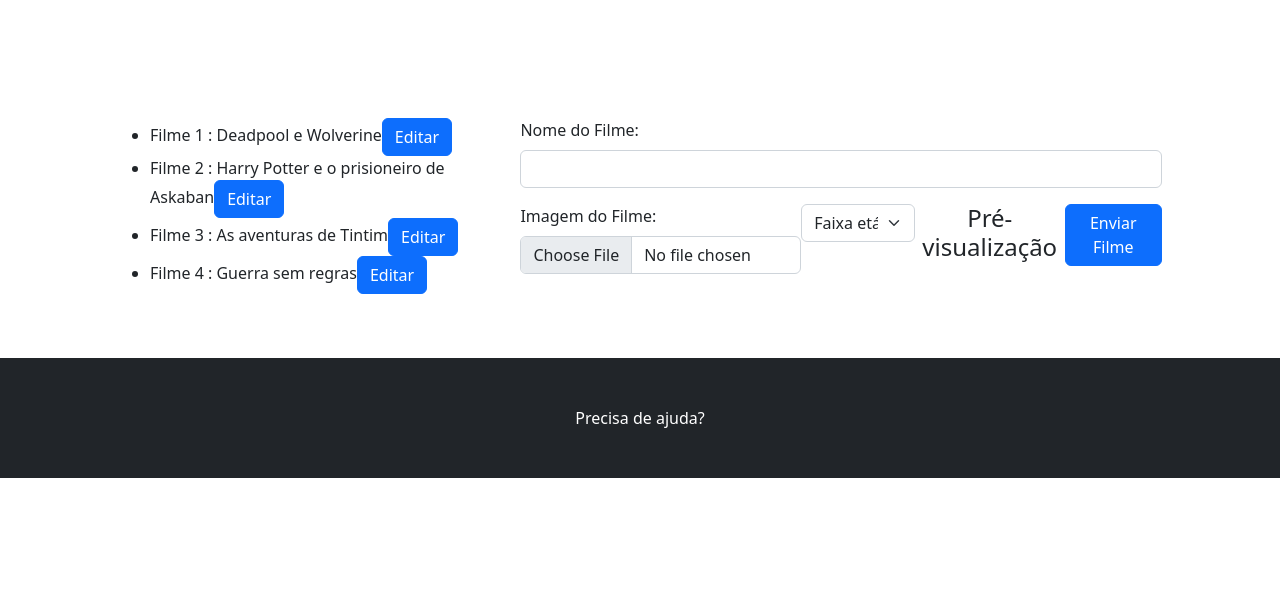
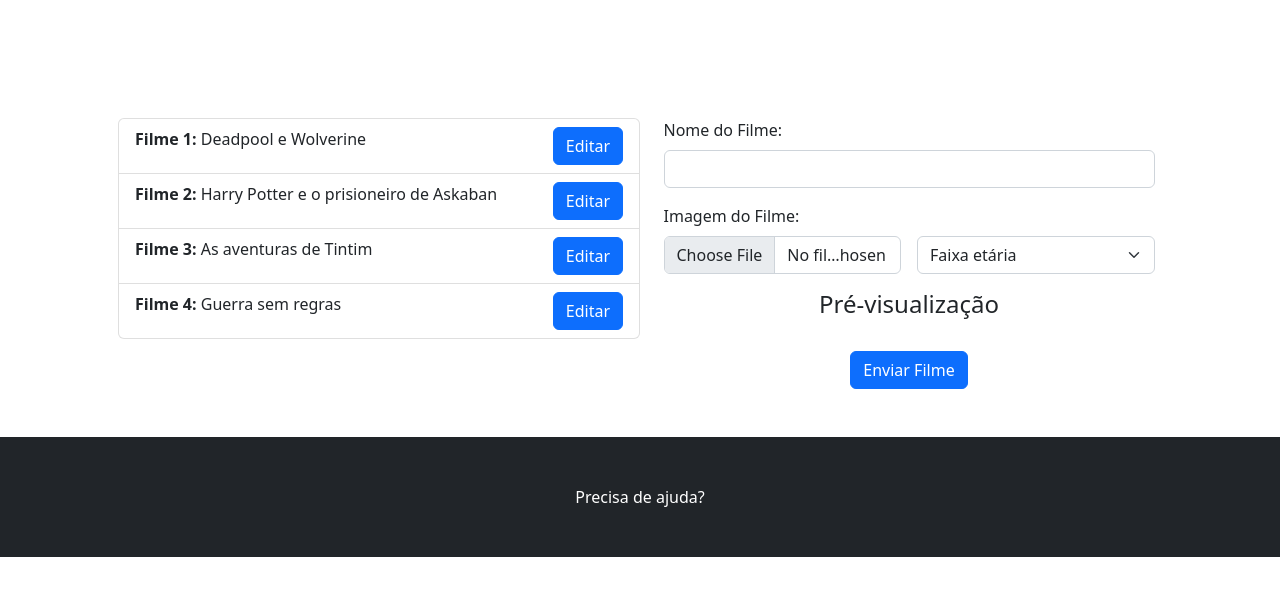
Before and after one commit to jv-gb/ProjetoEsof, a plain HTML site: page adicionar.html in a window 1280 px wide. Shown: the part 197-792 px from the top of the page. Drawn offline with nearby package versions, Linux system fonts and the light colour scheme.

Commit message:
Formatação corrigida

```diff
--- a/adicionar.html
+++ b/adicionar.html
@@ -63,11 +63,8 @@
             <div class="d-flex gap-3 justify-content-center">
                 <!--Adicionando Filmes-->
 
-                <div>
-                    <ul id="lista-filmes-add">
-
-                    </ul>
-
+                <div class=" w-50">
+                    <ul id="lista-filmes-add" class="list-group"></ul>
                 </div>
 
                 <!-- Local para enviar informações -->
@@ -78,14 +75,14 @@
                             <label for="nomeFilme" class="form-label">Nome do Filme:</label>
                             <input type="text" class="form-control" id="nomeFilme" name="nomeFilme" required>
                         </div>
-                        <div class="d-flex">
+                        <div class="d-flex gap-3 align-items-end">
                             <!-- Campo para a imagem do filme -->
-                            <div class="form-group mb-3">
+                            <div class="form-group mb-3 w-50">
                                 <label for="imagemFilme" class="form-label">Imagem do Filme:</label>
                                 <input type="file" class="form-control" id="imagemFilme" name="imagemFilme"
                                     accept="image/*" required>
                             </div>
-                            <div class="form-group mb-3">
+                            <div class="form-group mb-3 w-50">
                                 <select class="form-select" aria-label="Default select example">
                                     <option selected>Faixa etária</option>
                                     <option value="0">Livre</option>
@@ -96,7 +93,7 @@
                                     <option value="18">18</option>
                                 </select>
                             </div>
-
+                        </div>
 
                             <!-- Pré-visualização da imagem e nome -->
                             <div class="mb-3">
@@ -109,7 +106,6 @@
                             <!-- Botão para enviar o formulário -->
                             <div class="text-center">
                                 <button type="submit" class="btn btn-primary">Enviar Filme</button>
-                            </div>
                     </form>
                 </div>
 
--- a/filmes.json
+++ b/filmes.json
@@ -2,7 +2,7 @@
     {
         "nome": "Deadpool e Wolverine",
         "faixaEtaria": "18",
-        "imagem": "https://cinesantahelena.com.br/wp-content/uploads/2024/07/deadpool-3-561x800.jpg",
+        "imagem": "./Imagens/deadpool-3.jpg",
         "nota": 8
     },
     {
--- a/js/scripts.js
+++ b/js/scripts.js
@@ -14,10 +14,11 @@ fetch('../filmes.json')
             const itemLista = document.createElement('li');
             const botao = document.createElement('button');
             botao.className = 'btn btn-primary botao-editar'
+            itemLista.className = 'list-group-item d-flex justify-content-between'
             botao.id = 'botao-editar-' + index;
             botao.value = index;
             botao.innerText = 'Editar'
-            itemLista.innerHTML = 'Filme ' + (index + 1) + ' : ' + filme.nome;
+            itemLista.innerHTML = '<span><b>Filme ' + (index + 1) + ':</b> ' + filme.nome + '</span>';
             itemLista.appendChild(botao);
             listaFilmesAdicionar.appendChild(itemLista);
         })
```
